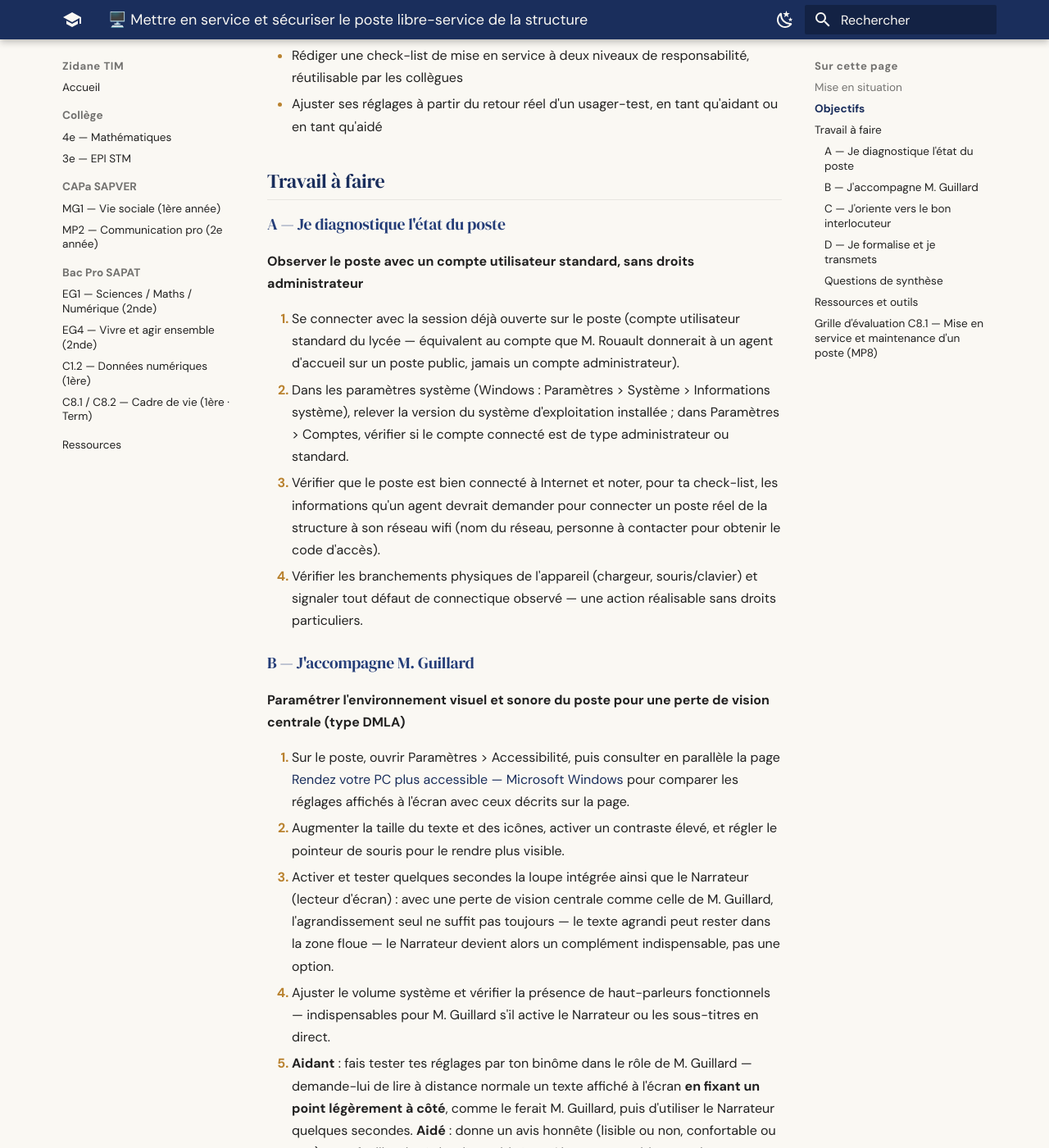
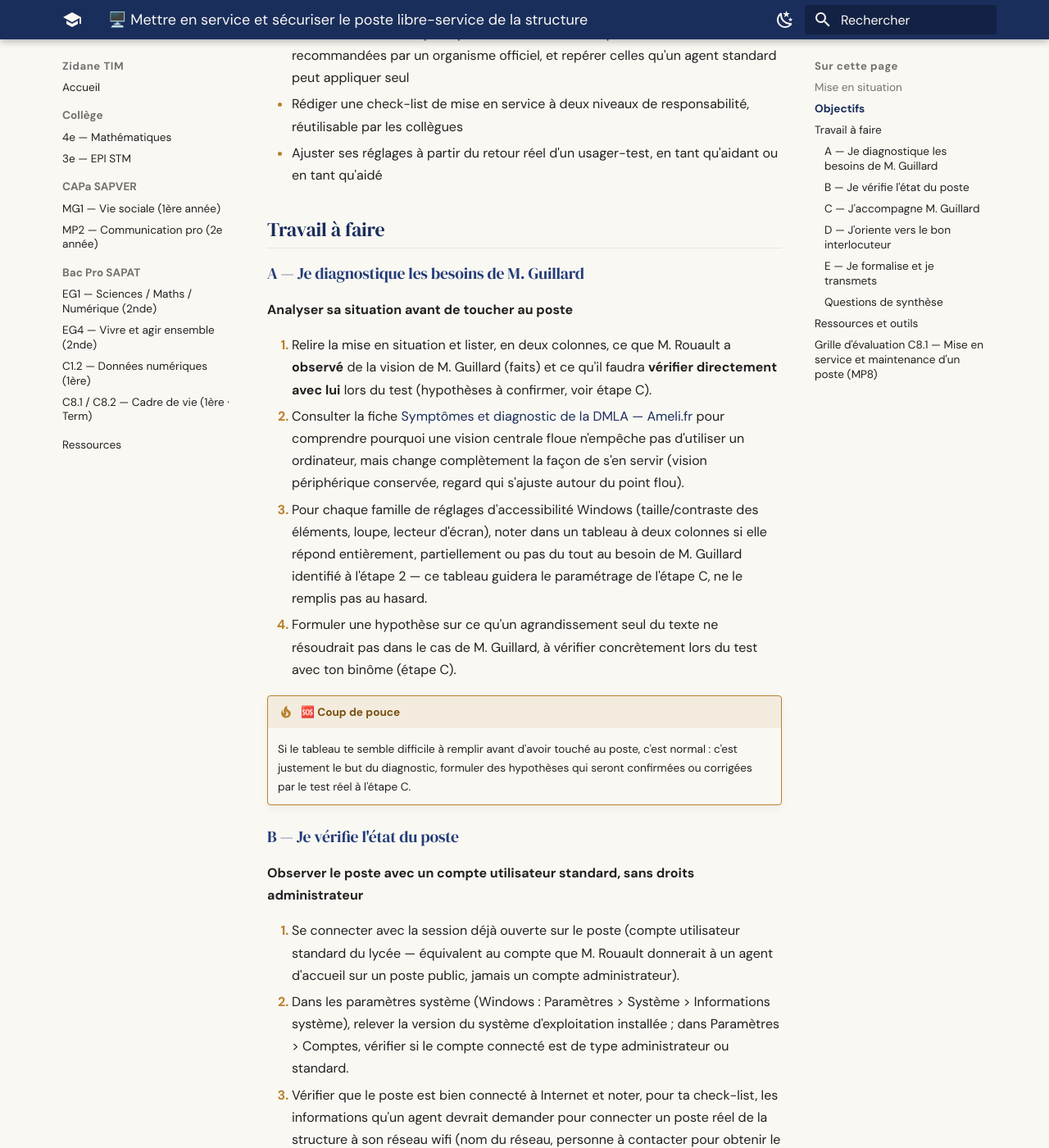
Before and after one commit to zidaneTim/zidane-tim, an MkDocs documentation site: the page built from docs/cours/sapat/activites/c81-c82/mise-en-service-poste-accessibilite.md, in a window 1280 px wide and 1400 px high, scrolled down 1747 px. Shown: the whole window at 82% size. Built offline with MkDocs 1.6.1 and Material for MkDocs 9.7.7, drawn with Linux system fonts in a browser that asks for light colours; some of the changed text lies outside the part shown.

Commit message:
C8.1: mise-en-service-poste-accessibilite.md - nouvelle etape A 'Je diagnostique les besoins de M. Guillard' (analyse des besoins avant action technique, source Ameli DMLA verifiee), etapes suivantes renumerotees B-E, C reliee au tableau de besoins de A

```diff
--- a/docs/cours/sapat/activites/c81-c82/mise-en-service-poste-accessibilite.md
+++ b/docs/cours/sapat/activites/c81-c82/mise-en-service-poste-accessibilite.md
@@ -53,6 +53,7 @@ de ce type.
 
 ## Objectifs
 
+- Analyser les besoins d'un usager à partir d'éléments observés, avant toute action technique
 - Distinguer les actions de mise en service réalisables par un agent sans droits administrateur de celles qui
   relèvent du prestataire informatique
 - Paramétrer les réglages d'accessibilité adaptés à une perte de vision centrale (type DMLA) et à un usager peu à
@@ -64,7 +65,27 @@ de ce type.
 
 ## Travail à faire
 
-### A — Je diagnostique l'état du poste
+### A — Je diagnostique les besoins de M. Guillard
+
+**Analyser sa situation avant de toucher au poste**
+
+1. Relire la mise en situation et lister, en deux colonnes, ce que M. Rouault a **observé** de la vision de M.
+   Guillard (faits) et ce qu'il faudra **vérifier directement avec lui** lors du test (hypothèses à confirmer,
+   voir étape C).
+2. Consulter la fiche [Symptômes et diagnostic de la DMLA — Ameli.fr](https://www.ameli.fr/assure/sante/themes/dmla/symptomes-diagnostic){ target="_blank" rel="noopener" }
+   pour comprendre pourquoi une vision centrale floue n'empêche pas d'utiliser un ordinateur, mais change
+   complètement la façon de s'en servir (vision périphérique conservée, regard qui s'ajuste autour du point flou).
+3. Pour chaque famille de réglages d'accessibilité Windows (taille/contraste des éléments, loupe, lecteur d'écran),
+   noter dans un tableau à deux colonnes si elle répond entièrement, partiellement ou pas du tout au besoin de M.
+   Guillard identifié à l'étape 2 — ce tableau guidera le paramétrage de l'étape C, ne le remplis pas au hasard.
+4. Formuler une hypothèse sur ce qu'un agrandissement seul du texte ne résoudrait pas dans le cas de M. Guillard,
+   à vérifier concrètement lors du test avec ton binôme (étape C).
+
+!!! tip "🆘 Coup de pouce"
+    Si le tableau te semble difficile à remplir avant d'avoir touché au poste, c'est normal : c'est justement le
+    but du diagnostic, formuler des hypothèses qui seront confirmées ou corrigées par le test réel à l'étape C.
+
+### B — Je vérifie l'état du poste
 
 **Observer le poste avec un compte utilisateur standard, sans droits administrateur**
 
@@ -79,13 +100,13 @@ de ce type.
 4. Vérifier les branchements physiques de l'appareil (chargeur, souris/clavier) et signaler tout défaut de
    connectique observé — une action réalisable sans droits particuliers.
 
-### B — J'accompagne M. Guillard
+### C — J'accompagne M. Guillard
 
 **Paramétrer l'environnement visuel et sonore du poste pour une perte de vision centrale (type DMLA)**
 
-1. Sur le poste, ouvrir Paramètres > Accessibilité, puis consulter en parallèle la page [Rendez votre PC plus
-   accessible — Microsoft Windows](https://www.microsoft.com/fr-fr/windows/tips/accessibility-settings){ target="_blank" rel="noopener" }
-   pour comparer les réglages affichés à l'écran avec ceux décrits sur la page.
+1. À partir du tableau construit à l'étape A, ouvrir Paramètres > Accessibilité et consulter en parallèle la page
+   [Rendez votre PC plus accessible — Microsoft Windows](https://www.microsoft.com/fr-fr/windows/tips/accessibility-settings){ target="_blank" rel="noopener" }
+   pour retrouver, réglage par réglage, ceux que ton diagnostic a identifiés comme utiles à M. Guillard.
 2. Augmenter la taille du texte et des icônes, activer un contraste élevé, et régler le pointeur de souris pour le
    rendre plus visible.
 3. Activer et tester quelques secondes la loupe intégrée ainsi que le Narrateur (lecteur d'écran) : avec une perte
@@ -104,7 +125,7 @@ de ce type.
     cela ouvre le bon menu sans naviguer dans tous les paramètres. Ces réglages sont des préférences liées au
     compte utilisateur : ils ne demandent pas de droits administrateur.
 
-### C — J'oriente vers le bon interlocuteur
+### D — J'oriente vers le bon interlocuteur
 
 **Identifier les limites du compte utilisateur standard face aux mises à jour, et distinguer ce qui relève de l'agent de ce qui relève du prestataire**
 
@@ -128,12 +149,13 @@ de ce type.
     Un agent qui n'a pas les droits pour agir n'est pas un agent qui ne fait rien : signaler précisément un besoin
     au bon interlocuteur fait pleinement partie de la mission.
 
-### D — Je formalise et je transmets
+### E — Je formalise et je transmets
 
 **Rédiger la check-list de mise en service à deux niveaux de responsabilité, pour les collègues et pour le prestataire**
 
 1. Ouvrir un traitement de texte et créer un tableau à deux colonnes de responsabilité — « Réalisable par l'agent
-   d'accueil » et « À transmettre au prestataire informatique » — reprenant toutes les étapes réalisées en A, B et C.
+   d'accueil » et « À transmettre au prestataire informatique » — reprenant le tableau besoins/réglages de l'étape
+   A et toutes les étapes réalisées en B, C et D.
 2. Pour chaque étape, préciser en une ligne le résultat attendu qui permet de cocher la case (ex. « contraste élevé
    activé → texte lisible à 2 mètres »).
 3. Ajouter en tête du document un titre, la date de mise en service et le nom de l'agent qui l'a réalisée.
@@ -165,6 +187,8 @@ de ce type.
 
 ## Ressources et outils
 
+- **Ameli.fr — Symptômes et diagnostic de la DMLA** : comprendre les conséquences fonctionnelles d'une perte de
+  vision centrale — [ameli.fr/dmla/symptomes-diagnostic](https://www.ameli.fr/assure/sante/themes/dmla/symptomes-diagnostic){ target="_blank" rel="noopener" }.
 - **Microsoft — Rendez votre PC plus accessible** : détail des réglages d'accessibilité Windows (police, contraste,
   loupe, Narrateur, sous-titres) — [microsoft.com/fr-fr/windows/tips/accessibility-settings](https://www.microsoft.com/fr-fr/windows/tips/accessibility-settings){ target="_blank" rel="noopener" }.
 - **Cybermalveillance.gouv.fr — Pourquoi et comment bien gérer ses mises à jour ?** : bonnes pratiques officielles
```
